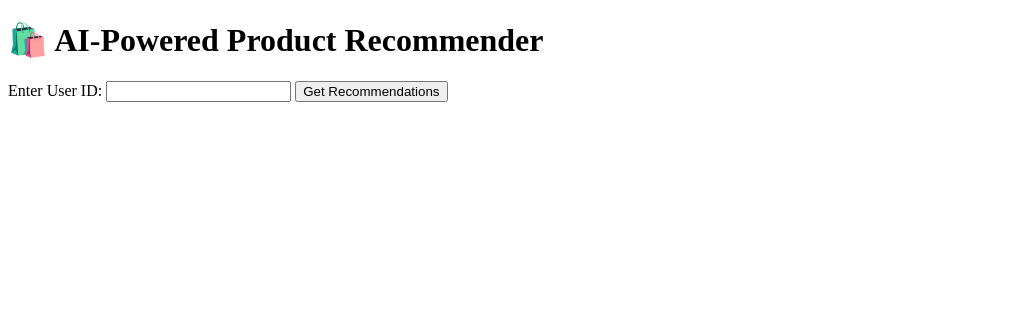
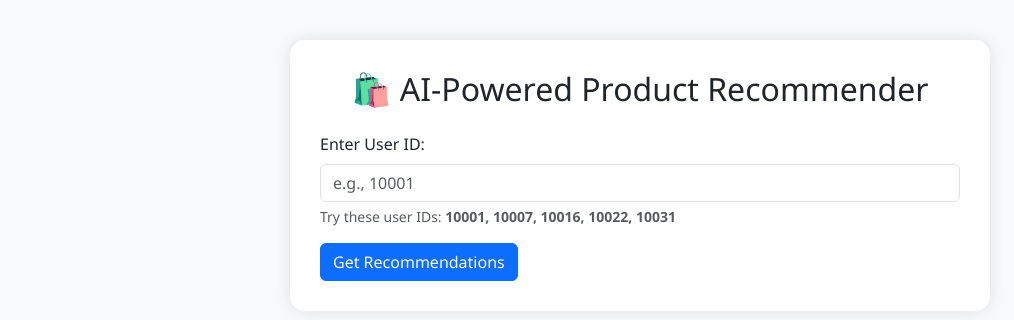
Before and after one commit to Sritharini/Heroku_recommendation_system, a Flask app: page / in a window 1280 px wide. Shown: the top 320 px of the page, without its empty margins (0-1014 px from the left). Run offline with Flask 3, Linux system fonts and the light colour scheme; parts of the project's set-up code (start-up, migrations or seed data) failed here and were passed over.

Commit message:
modified index.html

```diff
--- a/templates/index.html
+++ b/templates/index.html
@@ -1,29 +1,56 @@
 <!DOCTYPE html>
 <html>
 <head>
-    <title>Product Recommender</title>
+    <title>AI Product Recommender</title>
+    <link href="https://cdn.jsdelivr.net/npm/bootstrap@5.3.0/dist/css/bootstrap.min.css" rel="stylesheet">
+    <style>
+        body {
+            background: #f8f9fa;
+            padding-top: 40px;
+            font-family: 'Segoe UI', sans-serif;
+        }
+        .container {
+            max-width: 700px;
+            background: white;
+            padding: 30px;
+            border-radius: 15px;
+            box-shadow: 0 0 15px rgba(0,0,0,0.1);
+        }
+        .recommendation-table th {
+            background-color: #0d6efd;
+            color: white;
+        }
+    </style>
 </head>
 <body>
-    <h1>🛍️ AI-Powered Product Recommender</h1>
+    <div class="container">
+        <h2 class="text-center mb-4">🛍️ AI-Powered Product Recommender</h2>
+
         <form method="POST">
-        <label for="user_id">Enter User ID:</label>
-        <input type="text" id="user_id" name="user_id" required>
-        <input type="submit" value="Get Recommendations">
+            <div class="mb-3">
+                <label for="user_id" class="form-label">Enter User ID:</label>
+                <input type="text" id="user_id" name="user_id" class="form-control" placeholder="e.g., 10001" required>
+                <div class="form-text">Try these user IDs: <strong>10001, 10007, 10016, 10022, 10031</strong></div>
+            </div>
+            <button type="submit" class="btn btn-primary">Get Recommendations</button>
         </form>
 
         {% if error %}
-        <p style="color:red;">{{ error }}</p>
+            <div class="alert alert-danger mt-4">{{ error }}</div>
         {% endif %}
 
-{% if recommendations is not none %}
-        <h2>Top 5 Recommendations:</h2>
-        <table border="1">
+        {% if recommendations %}
+            <h4 class="mt-5">Top 5 Recommendations:</h4>
+            <table class="table table-bordered mt-3 recommendation-table">
+                <thead>
                     <tr>
                         <th>Product</th>
                         <th>Score</th>
                         <th>Sentiment</th>
                         <th>Hybrid Score</th>
                     </tr>
+                </thead>
+                <tbody>
                     {% for item in recommendations %}
                     <tr>
                         <td>{{ item.product }}</td>
@@ -32,7 +59,9 @@
                         <td>{{ '%.2f'|format(item.hybrid_score) }}</td>
                     </tr>
                     {% endfor %}
+                </tbody>
             </table>
         {% endif %}
+    </div>
 </body>
 </html>
```
Lines whose indentation alone changed are shown as unchanged.
